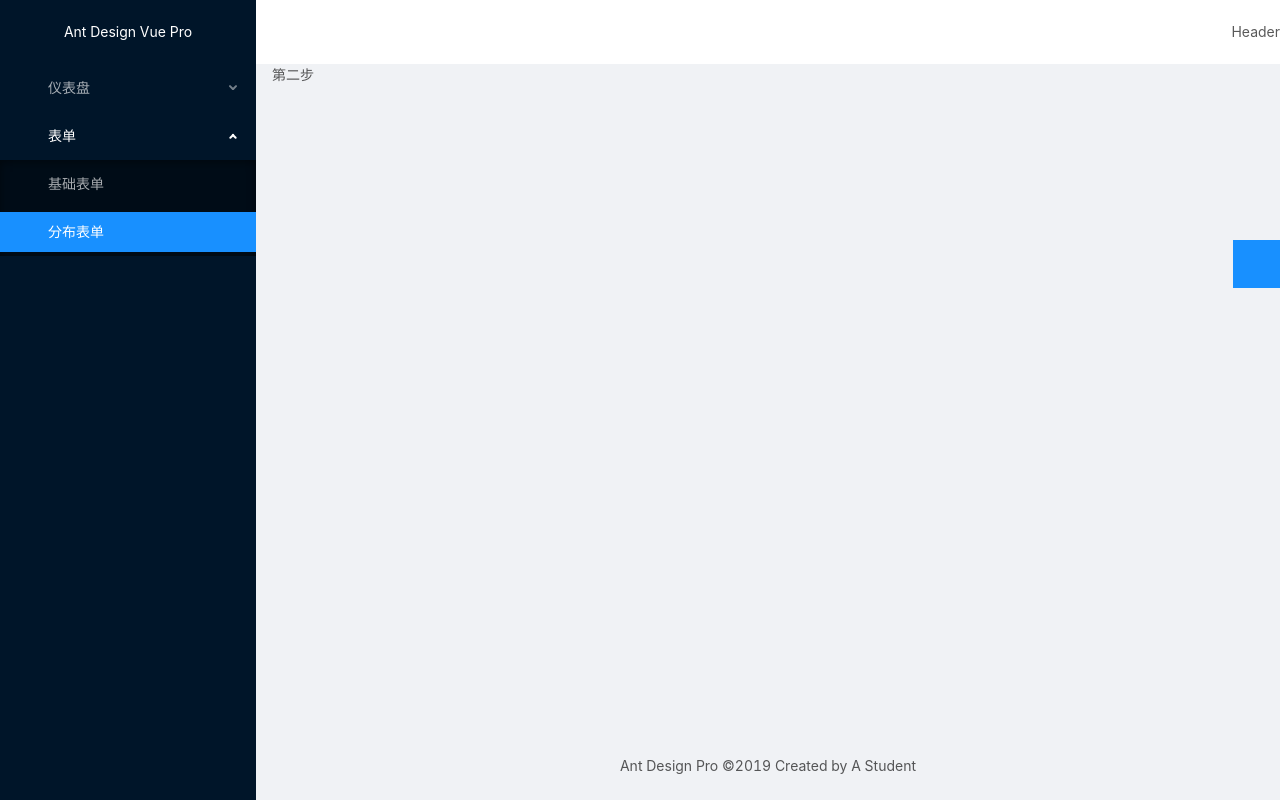
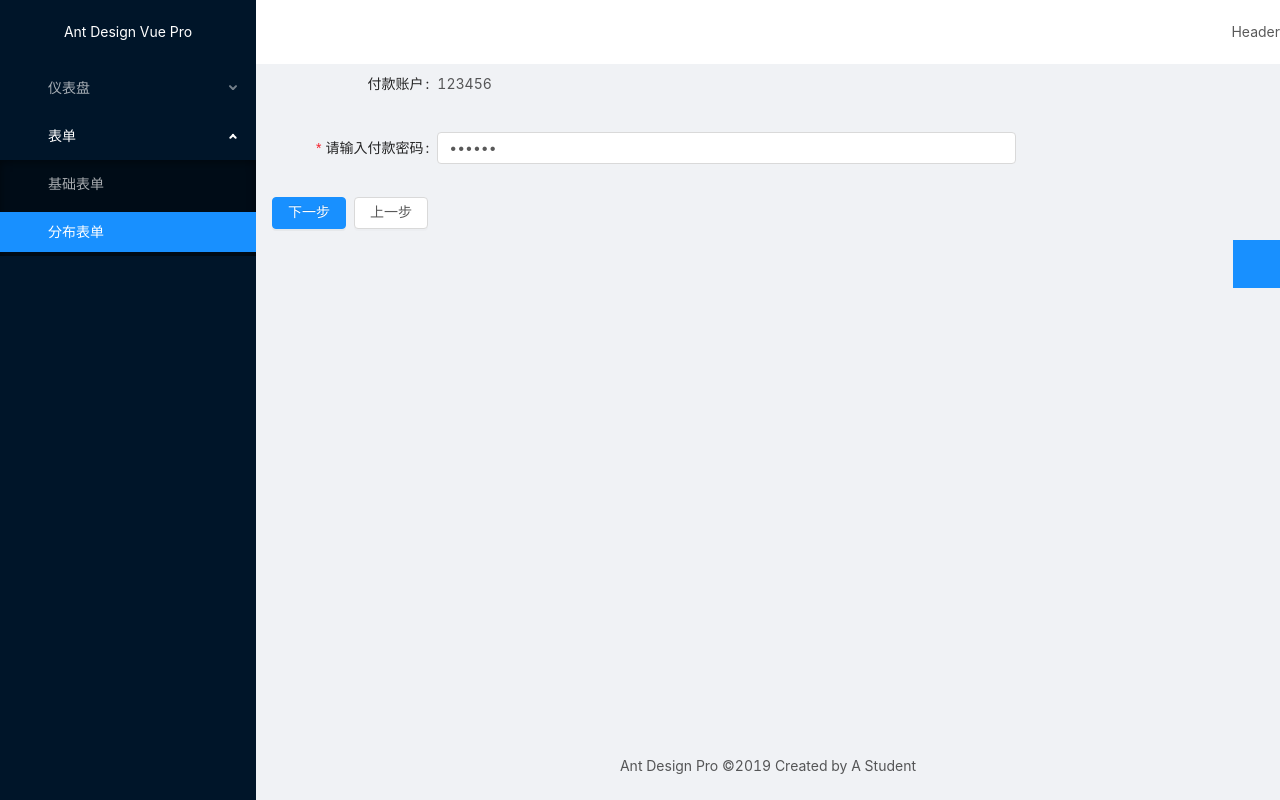
Before and after one commit to wxyzcctv/ant-design-vue-pro-study, a Vue app: page /form/step-form/confirm in a window 1280 px wide. Built offline with nearby package versions, Linux system fonts and the light colour scheme.

Commit message:
实现跳转的第二步和第三步

```diff
--- a/src/views/Forms/StepForm/Step2.vue
+++ b/src/views/Forms/StepForm/Step2.vue
@@ -1,9 +1,72 @@
 <template>
-  <div>第二步</div>
+  <div>
+    <a-form layout="horizontal" :form="form">
+      <a-form-item
+        label="付款账户"
+        :label-col="formItemLayout.labelCol"
+        :wrapper-col="formItemLayout.wrapperCol"
+      >
+        {{ step.payAccount }}
+      </a-form-item>
+      <a-form-item
+        label="请输入付款密码"
+        :label-col="formItemLayout.labelCol"
+        :wrapper-col="formItemLayout.wrapperCol"
+      >
+        <a-input
+          v-decorator="[
+            'password',
+            {
+              initialValue: step.payAccount,
+              rules: [{ required: true, message: '请输入付款密码' }]
+            }
+          ]"
+          type="password"
+          placeholder="请输入付款密码"
+        />
+      </a-form-item>
+      <a-form-item>
+        <a-button type="primary" @click="handleSubmit">下一步</a-button>
+        <a-button style="margin-left:8px" @click="onPrev">上一步</a-button>
+      </a-form-item>
+    </a-form>
+  </div>
 </template>
 
 <script>
-export default {};
+export default {
+  data() {
+    this.form = this.$form.createForm(this);
+    return {
+      formItemLayout: {
+        labelCol: { span: 4 },
+        wrapperCol: { span: 14 }
+      }
+    };
+  },
+  computed: {
+    step() {
+      return this.$store.state.form.step;
+    }
+  },
+  methods: {
+    handleSubmit() {
+      const { form, $router, $store, step } = this;
+      form.validateFields((err, values) => {
+        if (!err) {
+          $store.dispatch({
+            type: "form/submitStepForm",
+            payload: { ...step, ...values }
+          });
+          $router.push("/form/step-form/confirm");
+        }
+      });
+    },
+    onPrev() {
+      this.$router.push("/form/step-form/info");
+    }
+  }
+};
 </script>
 
 <style></style>
--- a/src/views/Forms/StepForm/Step3.vue
+++ b/src/views/Forms/StepForm/Step3.vue
@@ -1,5 +1,5 @@
 <template>
-  <div>第三步</div>
+  <div>付款已成功，预计两小时到账</div>
 </template>
 
 <script>
```
